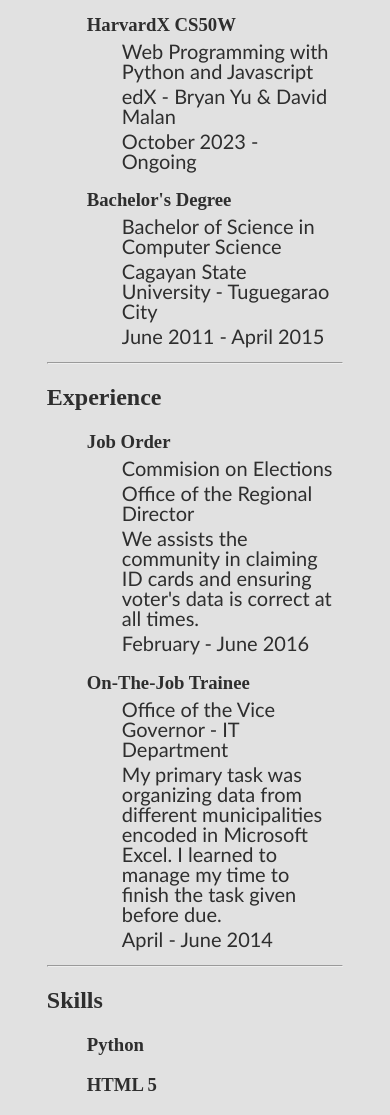
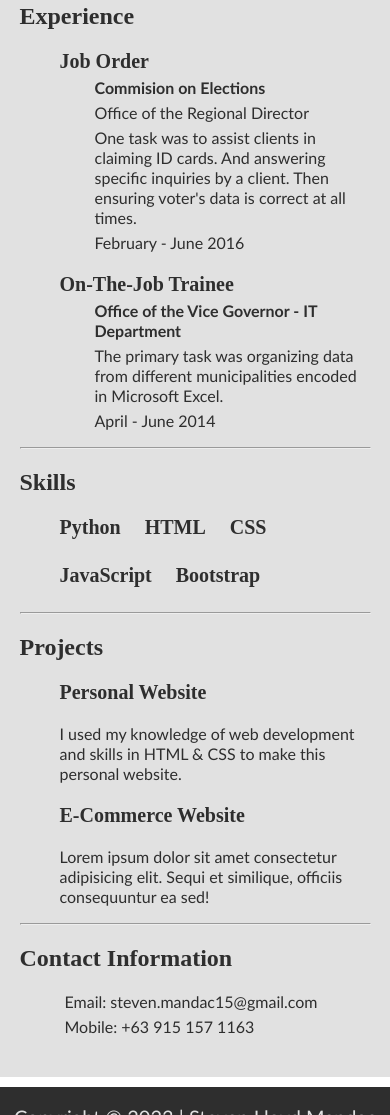
Before and after one commit to steven-mandac/personal-website, a plain HTML site: page resume/index.html in a window 390 px wide. Shown: the part 885-2000 px from the top of the page. Drawn offline with Linux system fonts and the light colour scheme.

Commit message:
modify resume.html

```diff
--- a/resume/index.html
+++ b/resume/index.html
@@ -19,11 +19,11 @@
 	<div class="container">
 		<main>
 			<!-- Objective/Summary -->
-			<section class="objective">
+			<!-- <section class="objective">
 				<h2>Objective</h2>
 				<p>Dedicated and adaptable professional, eager to re-enter the workforce after a brief break. Leveraging a foundation in Python programming and half a year spent honing my proficiency in web development tools, I am committed to applying my capabilities to drive success for the company.</p>
 			</section>
-<hr>
+<hr> -->
 			<!-- Education -->
 			<section class="education">
 				<h2>Education</h2>
@@ -64,19 +64,18 @@
 					<ul>
 						<li>
 							<h3>Job Order</h3>
-							<p>Commision on Elections</p>
+							<p><strong>Commision on Elections</strong></p>
 							<p>Office of the Regional Director</p>
 							<p>
-								We assists the community in claiming ID cards and ensuring voter's data is correct at all times.
+								One task was to assist clients in claiming ID cards. And answering specific inquiries by a client. Then ensuring voter's data is correct at all times.
 							</p>
 							<p>February - June 2016</p>
 						</li>
 						<li>
 							<h3>On-The-Job Trainee</h3>
-							<p>Office of the Vice Governor - IT Department</p>
+							<p><strong>Office of the Vice Governor - IT Department</strong></p>
 							<p>
-								My primary task was organizing data from different municipalities encoded in Microsoft Excel.
-								I learned to manage my time to finish the task given before due.
+								The primary task was organizing data from different municipalities encoded in Microsoft Excel.
 							</p>
 							<p>April - June 2014</p>
 						</li>
@@ -93,10 +92,10 @@
 							<h3>Python</h3>
 						</li>
 						<li>
-							<h3>HTML 5</h3>
+							<h3>HTML</h3>
 						</li>
 						<li>
-							<h3>CSS 3</h3>
+							<h3>CSS</h3>
 						</li>
 						<li>
 							<h3>JavaScript</h3>
@@ -104,9 +103,9 @@
 						<li>
 							<h3>Bootstrap</h3>
 						</li>
-						<li>
+						<!-- <li>
 							<h3>Django</h3>
-						</li>
+						</li> -->
 					</ul>
 				</div>
 			</section>
@@ -124,17 +123,20 @@
 			<section class="project">
 				<h2>Projects</h2>
 				<div>
-					<h3>Personal Website</h3>
+					<h3>
+						<a href="https://steven-mandac.github.io/personal-website">Personal Website
+						</a>
+					</h3>
 					<p>I used my knowledge of web development and skills in HTML & CSS to make this personal website.</p>
 				</div>
 				<div>
 					<h3>E-Commerce Website</h3>
 					<p>Lorem ipsum dolor sit amet consectetur adipisicing elit. Sequi et similique, officiis consequuntur ea sed!</p>
 				</div>
-				<div>
+				<!-- <div>
 					<h3>JavaScript Project</h3>
 					<p>Lorem ipsum dolor sit amet consectetur adipisicing elit. Unde expedita exercitationem molestiae!</p>
-				</div>
+				</div> -->
 			</section>
 <hr>
 			<!-- Contact Info -->
--- a/resume/style.css
+++ b/resume/style.css
@@ -6,7 +6,7 @@ body {
 }
 
 .container {
-	max-width: 80vw;
+	width: 50vw;
 	margin: auto;
 }
 
@@ -18,6 +18,16 @@ p {
 	font-family: Calibri;
 	line-height: 20px;
 	font-size: 1.25rem;
+}
+
+a {
+	text-decoration: none;
+	color: #2e2e2e;
+}
+
+a:hover {
+	color: darkred;
+	text-decoration: underline;
 }
 
 .profile {
@@ -34,7 +44,7 @@ p {
 
 .profile h1 {
 	margin-bottom: 0;
-	line-height: 10px;
+	line-height: 1.5rem;
 }
 
 main {
@@ -64,14 +74,21 @@ li p {
 	padding-left: 40px;
 }
 
-.contact a {
-	text-decoration: none;
-	color: #2e2e2e;
+.skill div > ul{
+	display: flex;
+	flex-wrap: wrap;
+	flex-direction: row;
+	gap: 1rem;
+	justify-content: flex-start;
 }
 
-.contact a:hover {
-	color: darkred;
-	text-decoration: underline;
+.skill div > ul li {
+	padding-right: 0.5rem;
+	min-height: 2rem;
+}
+
+.skill div h3 {
+	margin: 0;
 }
 
 footer {
@@ -86,3 +103,26 @@ footer {
 	font-family: Calibri;
 	font-size: 18px;
 }
+
+
+@media(max-width: 995px) {
+	main {
+		width: 100%;
+	}
+
+	main p {
+		font-size: 1rem;
+	}
+
+	h3 {
+		font-size: 1.25rem;
+	}
+
+	.container {
+		width: 90vw;
+	}
+
+	.profile {
+		padding: 3rem !important;
+	}
+}
```
